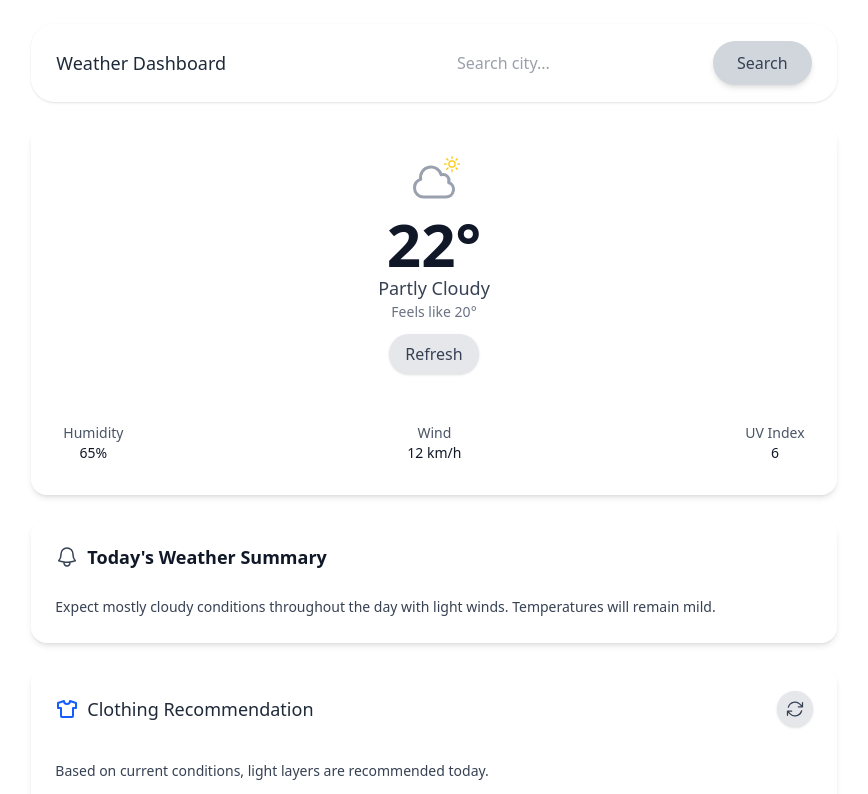
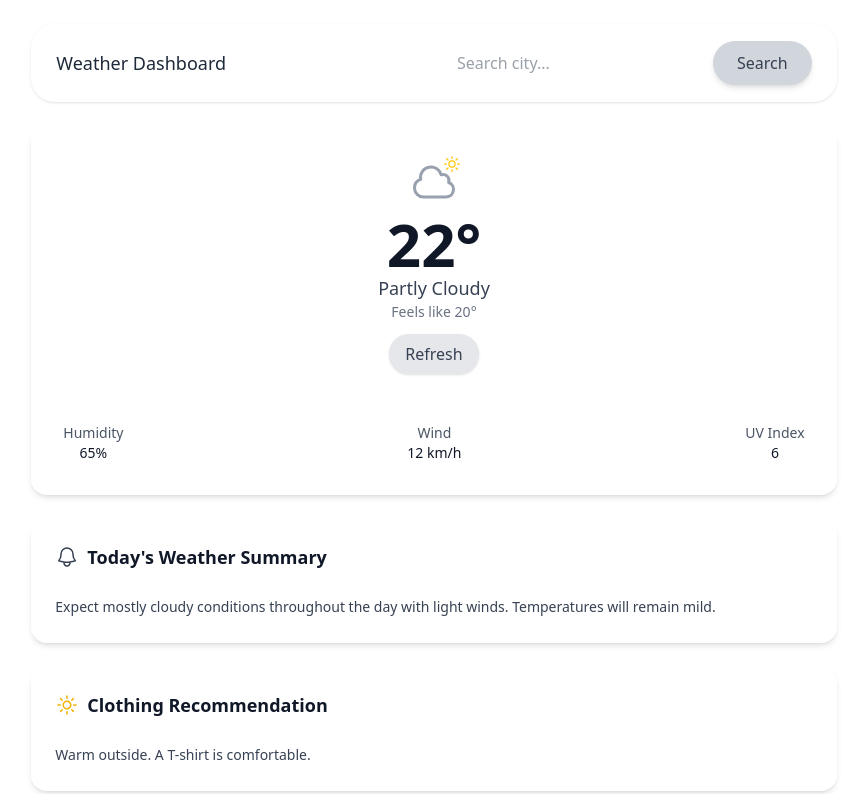
Before and after one commit to joshua-odubu/ALX-FE-Capstone-Project-Weather_Dashboard, a React app in the folder weather-app/: page / in a window 1280 px wide. Shown: the top 794 px of the page, without its empty margins (206-1074 px from the left). Built offline with nearby package versions, Linux system fonts and the light colour scheme; the HTML template or start-up script is replaced by a standard one.

Commit message:
Update the Clothing Recommendation Card

```diff
--- a/weather-app/src/components/ClothingRecommendationCard.jsx
+++ b/weather-app/src/components/ClothingRecommendationCard.jsx
@@ -1,49 +1,36 @@
-import { IconShirt } from "@tabler/icons-react";
-import { ArrowPathIcon } from "@heroicons/react/24/outline";
+import { SunIcon } from "@heroicons/react/24/outline";
 import { useState } from "react";
 
-export default function ClothingRecommendationCard() {
-  const [refreshing, setRefreshing] = useState(false);
+export default function ClothingCard() {
+  // For now, we'll use a fixed temperature.
+  // Later, we can pass real temperature from WeatherCard via props or context.
+  const [temperature] = useState(22);
 
-  const handleRefresh = () => {
-    setRefreshing(true);
-    setTimeout(() => setRefreshing(false), 1500);
+  const getClothingAdvice = (temp) => {
+    if (temp < 10) return "It's cold today. Wear a warm jacket.";
+    if (temp < 20) return "Mild weather. A light jumper or long sleeves is fine.";
+    if (temp < 28) return "Warm outside. A T-shirt is comfortable.";
+    return "Hot weather. Wear breathable clothing and stay hydrated.";
   };
 
   return (
     <div className="bg-white/20 backdrop-blur-lg p-6 rounded-2xl shadow-md w-full">
 
-      {/* Header Row */}
-      <div className="flex items-center justify-between">
-        <div className="flex items-center gap-2">
-          <IconShirt size={24} className="text-blue-600" />
-          <h2 className="text-lg font-medium text-gray-800">Clothing Recommendation</h2>
-        </div>
-
-        <button
-          onClick={handleRefresh}
-          className="p-2 rounded-full bg-gray-200 hover:bg-gray-300 text-gray-700 transition shadow-sm"
-        >
-          <ArrowPathIcon
-            className={`w-5 h-5 transition-transform ${
-              refreshing ? "animate-spin" : ""
-            }`}
-          />
-        </button>
+      {/* Header */}
+      <div className="flex items-center gap-2 mb-3">
+        <SunIcon className="w-6 h-6 text-yellow-500" />
+        <h2 className="text-lg font-semibold text-gray-900">
+          Clothing Recommendation
+        </h2>
       </div>
 
       {/* Divider */}
-      <div className="border-t border-white/40 my-4"></div>
+      <div className="border-t border-white/40 my-3"></div>
 
-      {/* Recommendation Text */}
-      <div className="space-y-2">
-        <p className="text-gray-700 text-sm leading-relaxed">
-          Based on current conditions, light layers are recommended today.
-        </p>
-        <p className="text-gray-700 text-sm leading-relaxed">
-          A breathable shirt or thin jacket should be comfortable outdoors.
-        </p>
-      </div>
+      {/* Advice Text */}
+      <p className="text-gray-700 text-sm leading-relaxed">
+        {getClothingAdvice(temperature)}
+      </p>
     </div>
   );
 }
```
